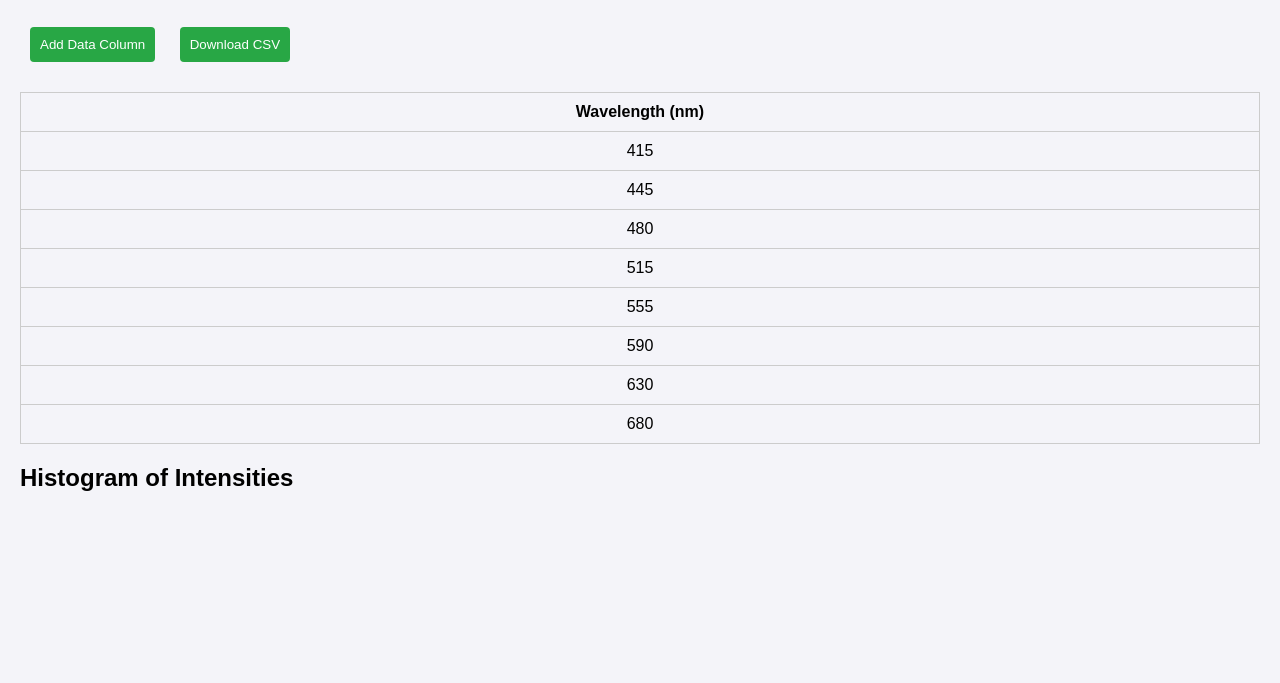
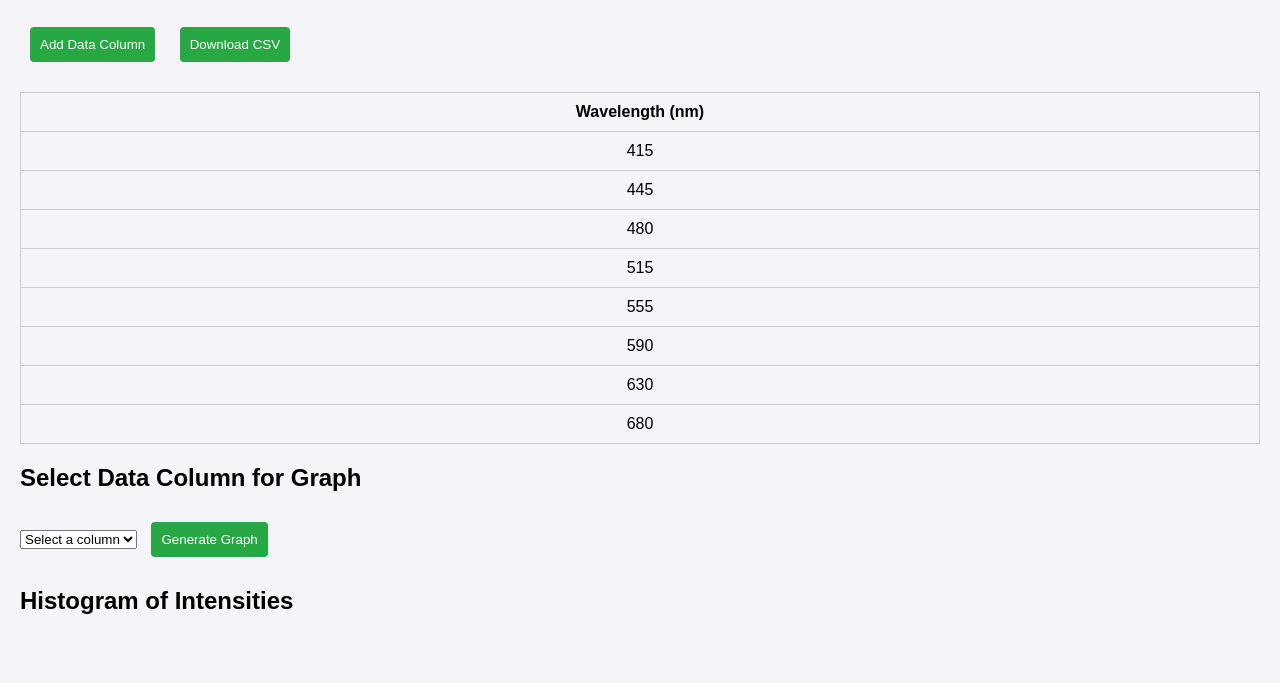
Before and after one commit to simmsj3/digital-lab-book-plant-light, a plain HTML site: page index.html in a window 1280 px wide. Shown: the part 111-794 px from the top of the page. Drawn offline with nearby package versions, Linux system fonts and the light colour scheme.

Commit message:
Update index.html

```diff
--- a/index.html
+++ b/index.html
@@ -37,6 +37,15 @@
         </table>
     </section>
 
+    <!-- Section to generate the graph -->
+    <section id="generate-graph">
+        <h2>Select Data Column for Graph</h2>
+        <select id="dataColumnSelect">
+            <option value="">Select a column</option>
+        </select>
+        <button type="button" onclick="generateGraph()">Generate Graph</button>
+    </section>
+
     <!-- Section to display the histogram -->
     <section id="histogram">
         <h2>Histogram of Intensities</h2>
```
